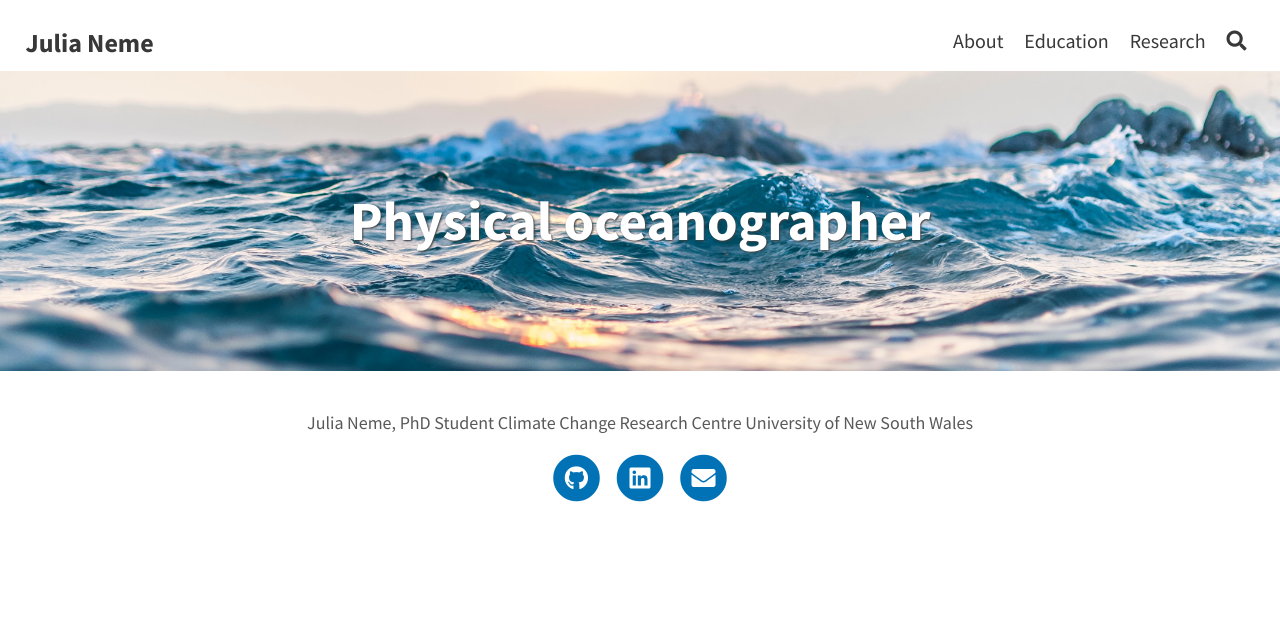
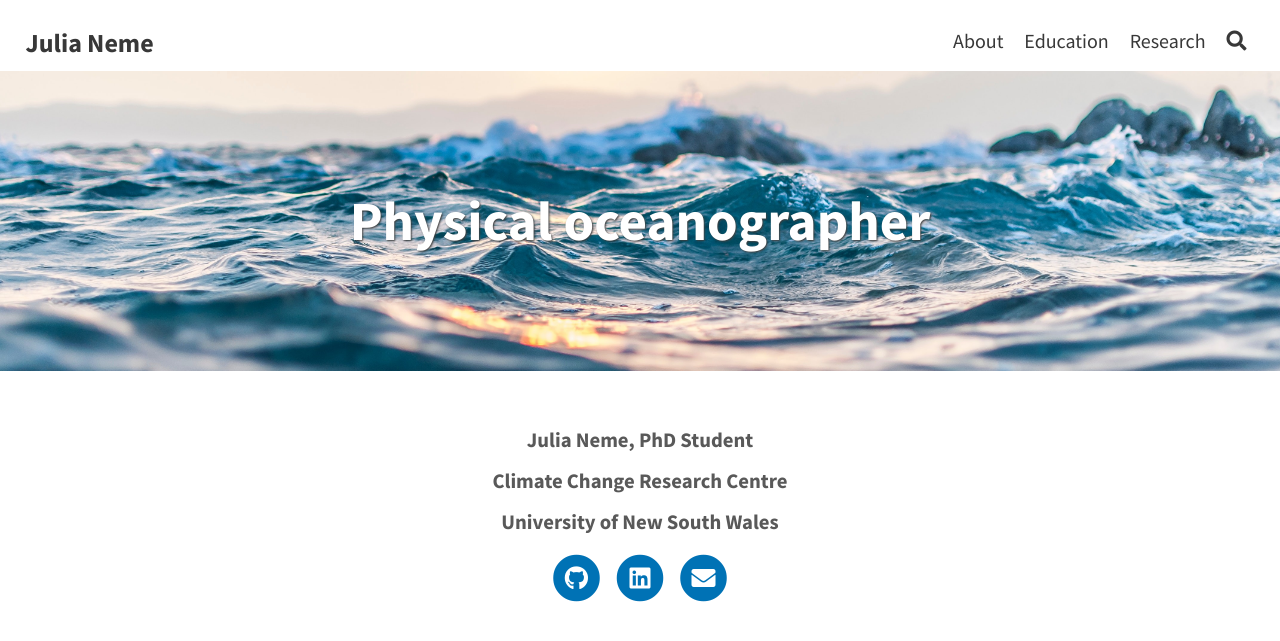
Before and after one commit to julia-neme/julia-neme.github.io, a Jekyll site: the page built from index.html, in a window 1280 px wide. Shown: the top 641 px of the page. Built offline with Jekyll 4.4.1, drawn with Linux system fonts in a browser that asks for light colours; the list of posts is cut into pages by our own code.

```diff
--- a/_config.yml
+++ b/_config.yml
@@ -15,12 +15,10 @@ favicon:                                                # Icon displayed in the
 header_text: Physical oceanographer
 header_feature_image: assets/img/header/Ocean-header-2.jpg
 header_feature_image_responsive: true
-footer_text: |+
-  Julia Neme, PhD Student
-
-  Climate Change Research Centre
-
-  University of New South Wales
+footer_text: |
+  <h4>Julia Neme, PhD Student</h4>
+  <h4>Climate Change Research Centre</h4>
+  <h4>University of New South Wales</h4>
 
 # BLOG CONFIGURATION
 post_navigation: true
```
